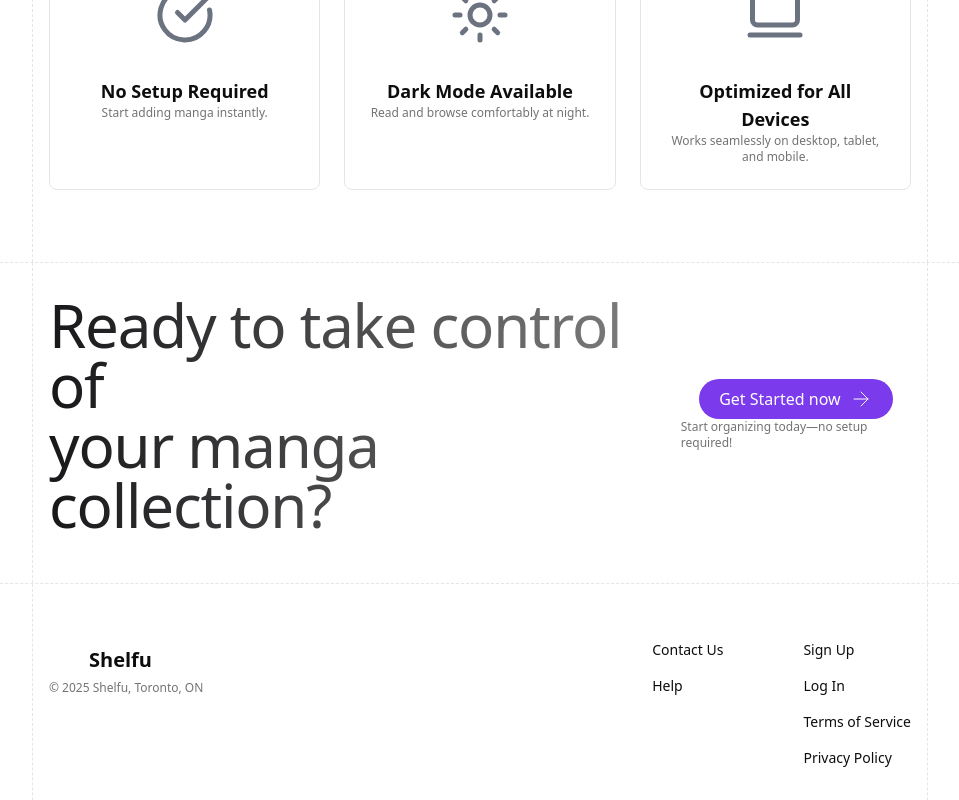
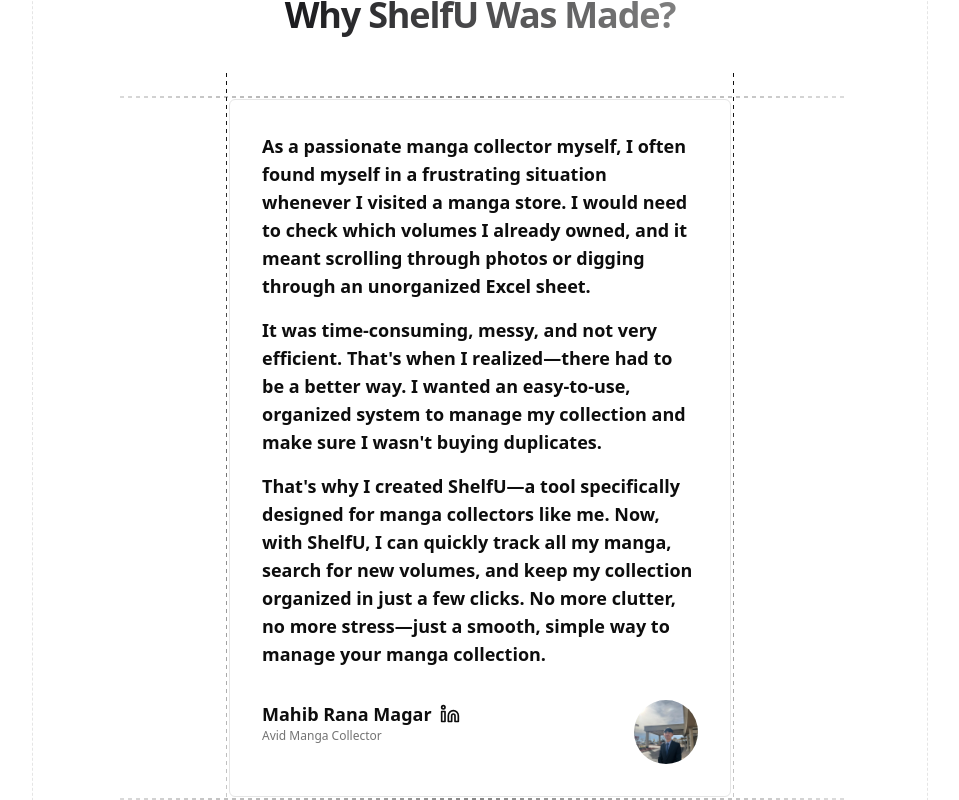
Before and after one commit to Mahib09/Shelfu, a Next.js app in the folder client/: page / in a window 1280 px wide. Shown: the part 1640-2440 px from the top of the page, without its empty margins (160-1119 px from the left). Built offline with nearby package versions, Linux system fonts and the light colour scheme; no server answers.

Commit message:
feat: why section made

```diff
--- a/client/src/app/home.jsx
+++ b/client/src/app/home.jsx
@@ -1,11 +1,12 @@
 import LandingPageHeader from "@/components/LandingPageHeader";
 import { Button } from "@/components/ui/button";
-import { ArrowRight } from "lucide-react";
+import { ArrowRight, LucideLinkedin } from "lucide-react";
 import React from "react";
 import { useRouter } from "next/navigation";
 import FeatureCard from "@/components/featureCard";
 import { AnimatePresence, motion } from "motion/react";
 import OtherFeaturesCard from "@/components/home/OtherFeaturesCard";
+import Image from "next/image";
 const HomePage = () => {
   const router = useRouter();
 
@@ -45,7 +46,7 @@
                 Your Personal Manga Collection, Organized Effortlessly!
               </motion.h1>
               <motion.h3
-                className="text-lg text-muted-foreground font-semibold"
+                className="text-lg text-muted-foreground font-semibold  mt-6"
                 initial={{ opacity: 0, x: -10 }}
                 animate={{ opacity: 1, x: 0 }}
                 transition={{ duration: 1, ease: "easeOut", delay: 0.6 }} // Staggered fade-in
@@ -111,20 +112,219 @@
       >
         <div className="container-wrapper">
           <div className="py-10">
-            <h1 className="text-4xl font-semibold gradient-text py-2">
+            <h1 className="text-4xl font-semibold gradient-text">
               Everything You Need, All in One Place
             </h1>
+            <p className="text-base lg:text-lg text-muted-foreground font-semibold max-w-[600px] mt-6">
+              We've designed ShelfU to help you manage and organize your manga
+              collection effortlessly. Spend more time enjoying your collection
+              and less time searching for it.
+            </p>
             <FeatureCard />
           </div>
         </div>
       </motion.section>
+      <section className="border border-dashed p-0  m-0 border-b-0 border-x-0">
+        <div className="container-wrapper flex flex-col items-center justify-center">
+          <h2 className="text-4xl font-semibold gradient-text p-1 mb-6">
+            Why ShelfU Was Made?
+          </h2>
+          <div className=" p-1 mt-8">
+            <div className="relative border rounded-md  ">
+              {/* Top Dashed Border */}
+              <svg
+                className="absolute -top-1 left-1/2 -translate-x-1/2"
+                fill="none"
+                height="2"
+                viewBox="0 0 728 2"
+                width="728"
+                xmlns="http://www.w3.org/2000/svg"
+              >
+                <path
+                  d="M728 1L0 1"
+                  stroke="url(#paint0_linear_1027_20046)"
+                  strokeDasharray="4 4" // Increased dash length for better visibility
+                ></path>
+                <defs>
+                  <linearGradient
+                    gradientUnits="userSpaceOnUse"
+                    id="paint0_linear_1027_20046"
+                    x1="0.000153202"
+                    x2="718.586"
+                    y1="1"
+                    y2="0.99997"
+                  >
+                    <stop stopColor="currentColor" stopOpacity="0.3"></stop>
+                    <stop offset="0.50131" stopColor="currentColor"></stop>
+                    <stop
+                      offset="1"
+                      stopColor="currentColor"
+                      stopOpacity="0.3"
+                    ></stop>
+                  </linearGradient>
+                </defs>
+              </svg>
+
+              {/* Bottom Dashed Border */}
+              <svg
+                className="absolute -bottom-1 left-1/2 -translate-x-1/2"
+                fill="none"
+                height="2"
+                viewBox="0 0 728 2"
+                width="728"
+                xmlns="http://www.w3.org/2000/svg"
+              >
+                <path
+                  d="M728 1L0 1"
+                  stroke="url(#paint0_linear_1027_20047)"
+                  strokeDasharray="4 4" // Same dash length for consistency
+                ></path>
+                <defs>
+                  <linearGradient
+                    gradientUnits="userSpaceOnUse"
+                    id="paint0_linear_1027_20047"
+                    x1="0.000153202"
+                    x2="718.586"
+                    y1="1"
+                    y2="0.99997"
+                  >
+                    <stop stopColor="currentColor" stopOpacity="0.3"></stop>
+                    <stop offset="0.50131" stopColor="currentColor"></stop>
+                    <stop
+                      offset="1"
+                      stopColor="currentColor"
+                      stopOpacity="0.3"
+                    ></stop>
+                  </linearGradient>
+                </defs>
+              </svg>
+
+              {/* Left Dashed Border */}
+              <svg
+                className="absolute -left-1 top-1/2 -translate-y-2/3 sm:-translate-y-1/2"
+                fill="none"
+                viewBox="0 0 1 750"
+                width="1"
+                xmlns="http://www.w3.org/2000/svg"
+              >
+                <line
+                  stroke="url(#paint0_linear_1027_20045)"
+                  strokeDasharray="4 4" // Added consistent dash pattern
+                  x1="0.5"
+                  x2="0.499987"
+                  y1="2.16407e-08"
+                  y2="750"
+                ></line>
+                <defs>
+                  <linearGradient
+                    gradientUnits="userSpaceOnUse"
+                    id="paint0_linear_1027_20045"
+                    x1="-0.5"
+                    x2="-0.500012"
+                    y1="-2.16407e-08"
+                    y2="750"
+                  >
+                    <stop stopColor="currentColor"></stop>
+                    <stop
+                      offset="1"
+                      stopColor="currentColor"
+                      stopOpacity="0.2"
+                    ></stop>
+                  </linearGradient>
+                </defs>
+              </svg>
+
+              {/* Right Dashed Border */}
+              <svg
+                className="absolute -right-1 top-1/2 -translate-y-2/3 sm:-translate-y-1/2"
+                fill="none"
+                viewBox="0 0 1 750"
+                width="1"
+                xmlns="http://www.w3.org/2000/svg"
+              >
+                <line
+                  stroke="url(#paint0_linear_1027_20045)"
+                  strokeDasharray="4 4" // Added consistent dash pattern
+                  x1="0.5"
+                  x2="0.499987"
+                  y1="2.16407e-08"
+                  y2="750"
+                ></line>
+                <defs>
+                  <linearGradient
+                    gradientUnits="userSpaceOnUse"
+                    id="paint0_linear_1027_20045"
+                    x1="-0.5"
+                    x2="-0.500012"
+                    y1="-2.16407e-08"
+                    y2="750"
+                  >
+                    <stop stopColor="currentColor"></stop>
+                    <stop
+                      offset="1"
+                      stopColor="currentColor"
+                      stopOpacity="0.2"
+                    ></stop>
+                  </linearGradient>
+                </defs>
+              </svg>
+
+              <p className="max-w-[500px] text-base lg:text-lg  font-semibold  p-8 pb-0 flex flex-col gap-4">
+                <span>
+                  As a passionate manga collector myself, I often found myself
+                  in a frustrating situation whenever I visited a manga store. I
+                  would need to check which volumes I already owned, and it
+                  meant scrolling through photos or digging through an
+                  unorganized Excel sheet.
+                </span>
+                <span>
+                  It was time-consuming, messy, and not very efficient. That's
+                  when I realized—there had to be a better way. I wanted an
+                  easy-to-use, organized system to manage my collection and make
+                  sure I wasn't buying duplicates.
+                </span>
+                <span>
+                  That's why I created ShelfU—a tool specifically designed for
+                  manga collectors like me. Now, with ShelfU, I can quickly
+                  track all my manga, search for new volumes, and keep my
+                  collection organized in just a few clicks. No more clutter, no
+                  more stress—just a smooth, simple way to manage your manga
+                  collection.
+                </span>
+              </p>
+              <div className="p-8 flex justify-center">
+                <div>
+                  <a
+                    href=""
+                    className="flex font-bold text-lg gap-2 items-center hover:underline"
+                  >
+                    Mahib Rana Magar <LucideLinkedin size={20} />
+                  </a>
+                  <p className="text-xs text-muted-foreground">
+                    Avid Manga Collector
+                  </p>
+                </div>
+                <div className="ml-auto">
+                  <Image
+                    src="/Mahib.jpg"
+                    height={50}
+                    width={50}
+                    alt="Mahib Rana Magar"
+                    className="rounded-full object-cover w-12 h-12 sm:w-16 sm:h-16"
+                  />
+                </div>
+              </div>
+            </div>
+          </div>
+        </div>
+      </section>
       <section className="border border-dashed border-b-0 border-x-0">
         <div className=" container-wrapper ">
           <div className="py-10">
             <h1 className="text-4xl font-semibold gradient-text py-2">
               Your Collection, Your Way
             </h1>
-            <p>
+            <p className="text-base lg:text-lg text-muted-foreground font-semibold max-w-[600px]  mt-6">
               Manga collecting is personal, and ShelfU adapts to your reading
               habits. Whether you're tracking a few series or building an
               extensive library, we provide the tools you need to stay
@@ -139,7 +339,7 @@
             <h1 className="text-4xl font-semibold gradient-text">
               Optimized for a Seamless Experience
             </h1>
-            <p className="text-muted-foreground">
+            <p className="text-base lg:text-lg text-muted-foreground font-semibold max-w-[600px]  mt-6">
               Our beautifully designed UI ensures that managing your collection
               is both fast and intuitive.
             </p>
@@ -147,6 +347,7 @@
           </div>
         </div>
       </section>
+
       <section className="border border-dashed p-0  m-0 border-x-0">
         <div className="container-wrapper">
           <div className="flex flex-col gap-5 sm:flex-row justify-center sm:items-center">
--- a/client/src/components/featureCard.jsx
+++ b/client/src/components/featureCard.jsx
@@ -100,10 +100,10 @@
 
       {active && (
         <motion.div
-          className="hidden md:flex flex-1 items-center justify-center border rounded-lg shadow-md p-4 bg-secondary mt-4 md:mt-0"
+          className="hidden md:flex flex-1 items-center justify-center border rounded-lg shadow-md p-4  mt-4 md:mt-0"
           key={active.key}
         >
-          <div className="bg-secondary rounded-lg overflow-hidden">
+          <div className="bg-[#1d1d1d] rounded-lg overflow-hidden">
             <motion.div
               className="rounded-lg"
               initial={{ scale: 1.2, opacity: 0 }} // Start larger and invisible for new image
--- a/client/src/components/home/OtherFeaturesCard.jsx
+++ b/client/src/components/home/OtherFeaturesCard.jsx
@@ -47,7 +47,12 @@
         >
           <div className="flex items-center justify-center rounded-md">
             <span className="text-3xl">
-              {<feature.icon className="p-5 text-gray-500" size={100} />}
+              {
+                <feature.icon
+                  className="p-5 text-muted-foreground"
+                  size={100}
+                />
+              }
             </span>
           </div>
           <div>
--- a/client/src/styles/globals.css
+++ b/client/src/styles/globals.css
@@ -34,7 +34,7 @@
     @apply;
   }
   .container-wrapper {
-    @apply md:mx-12 lg:mx-20 xl:mx-48  pb-8 p-4 border border-dashed border-y-0;
+    @apply md:mx-12 lg:mx-20 xl:mx-48  p-16 sm:py-20 border border-dashed border-y-0;
   }
   .gradient-text {
     @apply text-neutral-900 dark:text-neutral-100  md:-tracking-[0.075rem]  -tracking-[0.05rem] bg-clip-text !text-transparent bg-gradient-to-r from-[#18181B] to-[#808080] dark:from-[#F4F4F5] dark:to-[#B9B9B9];
```
Also changed, not shown: client/public/Mahib.jpg (added).
